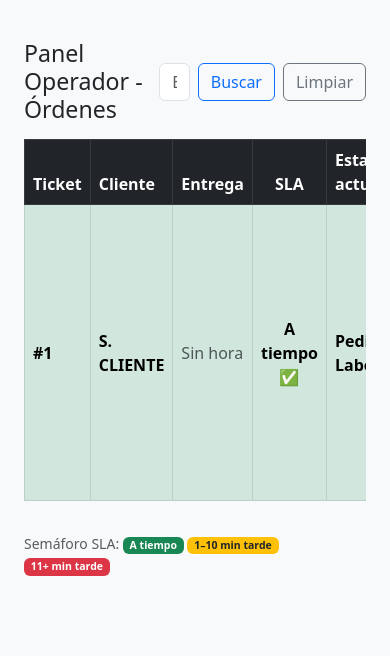
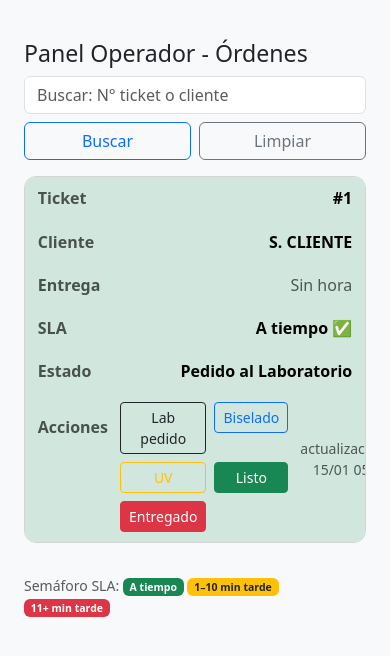
Before and after one commit to Chernenco200/facturacion, a Django app: page /operador/ordenes/ in a window 390 px wide. Shown: the part 56-712 px from the top of the page. Run offline with Django 5.2, Linux system fonts and the light colour scheme; a user stored in the database is signed in; tables that the repository leaves empty hold one stand-in row (values such as "Sample post").

Commit message:
Config impresion responsive

```diff
--- a/core/templates/core/operador_ordenes.html
+++ b/core/templates/core/operador_ordenes.html
@@ -2,19 +2,73 @@
 {% block title %}Panel Operador{% endblock %}
 
 {% block content %}
+<style>
+  /* ====== MOBILE CARDS (solo < md) ====== */
+  @media (max-width: 767.98px) {
+    .ot-table thead { display: none; } /* ocultamos encabezado */
+    .ot-table, .ot-table tbody, .ot-table tr, .ot-table td { display: block; width: 100%; }
+
+    .ot-table tr {
+      border: 1px solid rgba(0,0,0,.15);
+      border-radius: .75rem;
+      margin-bottom: .75rem;
+      overflow: hidden;
+    }
+
+    .ot-table td {
+      border: 0 !important;
+      padding: .6rem .8rem;
+    }
+
+    /* etiqueta + valor en cada "fila" */
+    .ot-table td[data-label] {
+      display: flex;
+      gap: .75rem;
+      justify-content: space-between;
+      align-items: baseline;
+    }
+    .ot-table td[data-label]::before {
+      content: attr(data-label);
+      font-weight: 700;
+      color: rgba(0,0,0,.65);
+      flex: 0 0 auto;
+    }
+    .ot-table td[data-label] > * {
+      text-align: right;
+    }
+
+    /* acciones: botones a 2 columnas en móvil */
+    .ot-actions {
+      display: grid !important;
+      grid-template-columns: 1fr 1fr;
+      gap: .5rem;
+    }
+    .ot-actions form button {
+      width: 100%;
+    }
+
+    /* SLA centrado sin "columna" */
+    .ot-sla {
+      justify-content: space-between;
+    }
+  }
+</style>
+
 <div class="container-fluid py-3">
-  <div class="d-flex justify-content-between align-items-center mb-3">
+  <div class="d-flex flex-column flex-md-row justify-content-between align-items-md-center gap-2 mb-3">
     <h3 class="mb-0">Panel Operador - Órdenes</h3>
 
-    <form method="get" class="d-flex gap-2" style="max-width: 420px;">
+    <form method="get" class="d-flex flex-column flex-sm-row gap-2 w-100 w-md-auto" style="max-width: 520px;">
       <input type="text" name="q" class="form-control" placeholder="Buscar: N° ticket o cliente" value="{{ q }}">
-      <button class="btn btn-outline-primary" type="submit">Buscar</button>
-      <a class="btn btn-outline-secondary" href="{% url 'operador_ordenes' %}">Limpiar</a>
+      <div class="d-flex gap-2">
+        <button class="btn btn-outline-primary w-100" type="submit">Buscar</button>
+        <a class="btn btn-outline-secondary w-100" href="{% url 'operador_ordenes' %}">Limpiar</a>
+      </div>
     </form>
   </div>
 
   <div class="table-responsive">
-    <table class="table table-bordered table-hover align-middle">
+    <table class="table table-bordered table-hover align-middle ot-table">
       <thead class="table-dark">
         <tr>
           <th style="width:90px;">Ticket</th>
@@ -38,10 +92,9 @@
             class="table-danger"
           {% endif %}
         >
-          <td class="fw-bold">#{{ ot.ticket.numero }}</td>
+          <td class="fw-bold" data-label="Ticket">#{{ ot.ticket.numero }}</td>
 
-          <td>
-            {# Cliente público: inicial + apellido #}
+          <td data-label="Cliente">
             {% if ot.ticket.cliente and ot.ticket.cliente.nombre %}
               {% with parts=ot.ticket.cliente.nombre.split %}
                 <span class="fw-bold">
@@ -56,7 +109,7 @@
             {% endif %}
           </td>
 
-          <td>
+          <td data-label="Entrega">
             {% if ot.due_datetime %}
               {{ ot.due_datetime|date:"d/m/Y H:i" }}
             {% else %}
@@ -64,20 +117,19 @@
             {% endif %}
           </td>
 
-          <td class="text-center fw-bold">
+          <td class="text-center fw-bold ot-sla" data-label="SLA">
             {% if mins == 0 %}
-              A tiempo ✅
+              <span>A tiempo ✅</span>
             {% else %}
-              +{{ mins }} min ⏱
+              <span>+{{ mins }} min ⏱</span>
             {% endif %}
           </td>
 
-          <td class="fw-bold">{{ ot.estado_publico }}</td>
+          <td class="fw-bold" data-label="Estado">{{ ot.estado_publico }}</td>
 
-          <td>
-            <div class="d-flex flex-wrap gap-2">
+          <td data-label="Acciones">
+            <div class="d-flex flex-wrap gap-2 ot-actions">
 
-              <!-- Botones de flujo (grandes) -->
               <form method="post" action="{% url 'operador_cambiar_estado' ot.ticket.id %}">
                 {% csrf_token %}
                 <input type="hidden" name="estado" value="LAB_PEDIDO">
```
